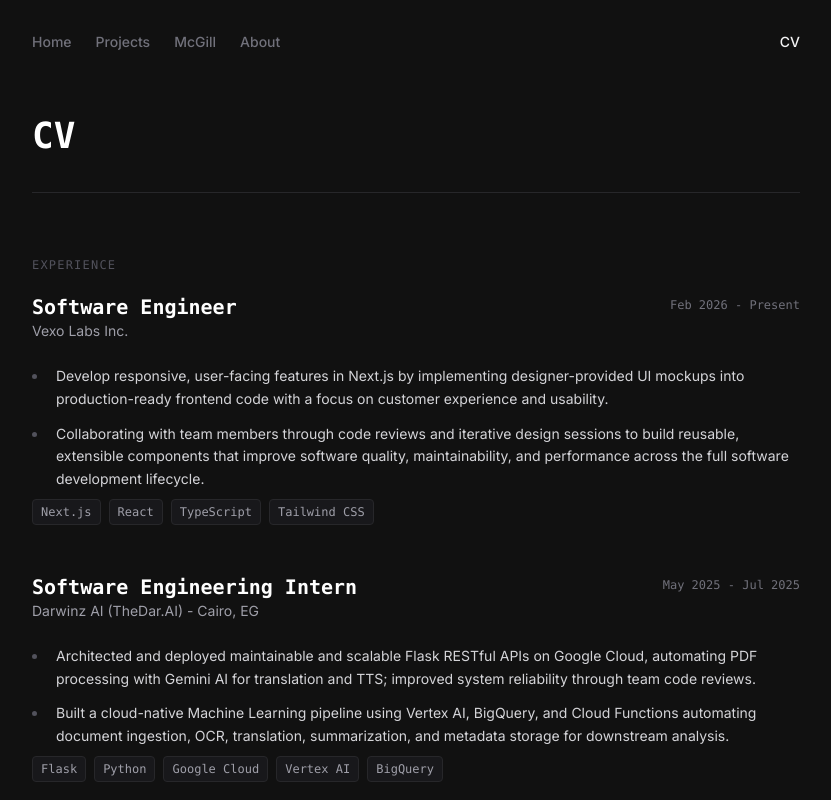
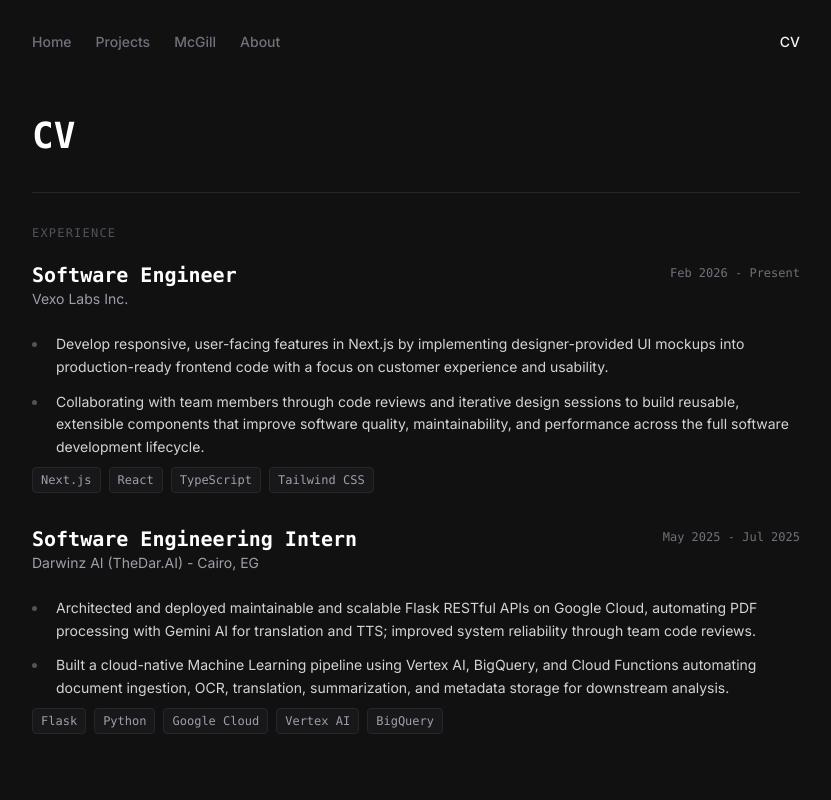
Before and after one commit to AlyGaber0/alygaber.dev, a Next.js app in the folder alyportfolio/: page /cv in a window 1280 px wide. Shown: the top 800 px of the page, without its empty margins (224-1055 px from the left). Built offline with nearby package versions, Linux system fonts and the light colour scheme.

Commit message:
fixed gapsagainlol

```diff
--- a/alyportfolio/app/cv/page.tsx
+++ b/alyportfolio/app/cv/page.tsx
@@ -62,7 +62,7 @@
 ];
 
 const renderList = (data: any[]) => (
-  <div className="flex flex-col gap-12">
+  <div className="flex flex-col gap-8">
     {data.map((item, index) => (
       <div key={index}>
         <div className="flex justify-between items-start mb-2">
@@ -108,7 +108,8 @@
       initial={{ opacity: 0 }}
       animate={{ opacity: 1 }}
       exit={{ opacity: 0, transition: { duration: 0.2 } }}
-      className="flex flex-col gap-16 pb-24"
+      // Changed the parent container to gap-8 so the header isn't miles away from the content
+      className="flex flex-col gap-8 pb-24"
     >
       <section>
         <div className="flex flex-col">
@@ -122,6 +123,8 @@
         <hr className="border-zinc-800 mt-3" />
       </section>
 
+      {/* Wrapped the remaining sections in their own div with gap-20 to keep them spaced out */}
+      <div className="flex flex-col gap-20">
         {/* Experience Section */}
         <section>
           <h2 className="text-xs font-mono text-zinc-600 uppercase tracking-widest mb-5">
@@ -145,6 +148,7 @@
           </h2>
           {renderList(educationData)}
         </section>
+      </div>
     </motion.div>
   );
 }
```
Lines whose indentation alone changed are shown as unchanged.
